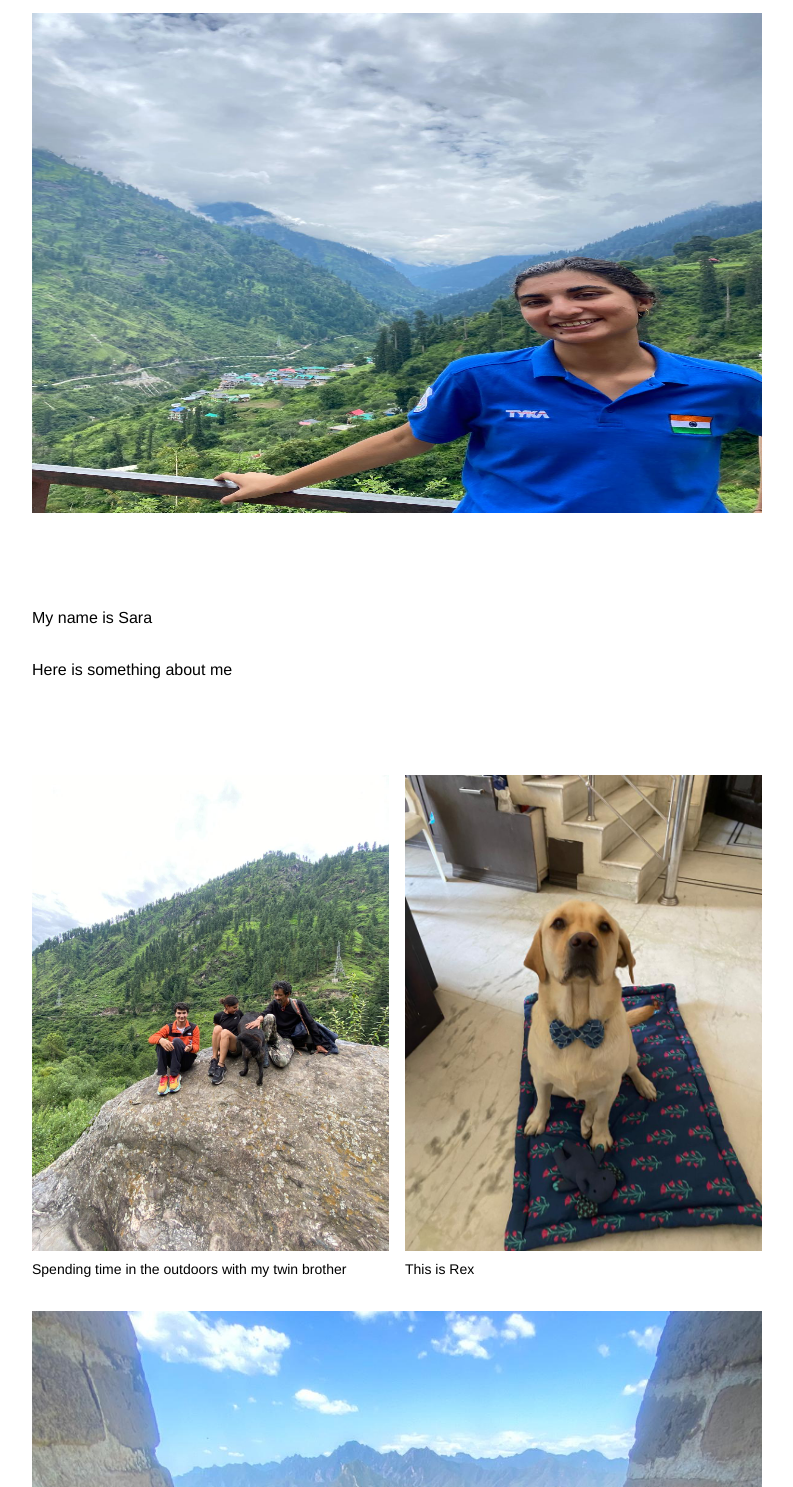
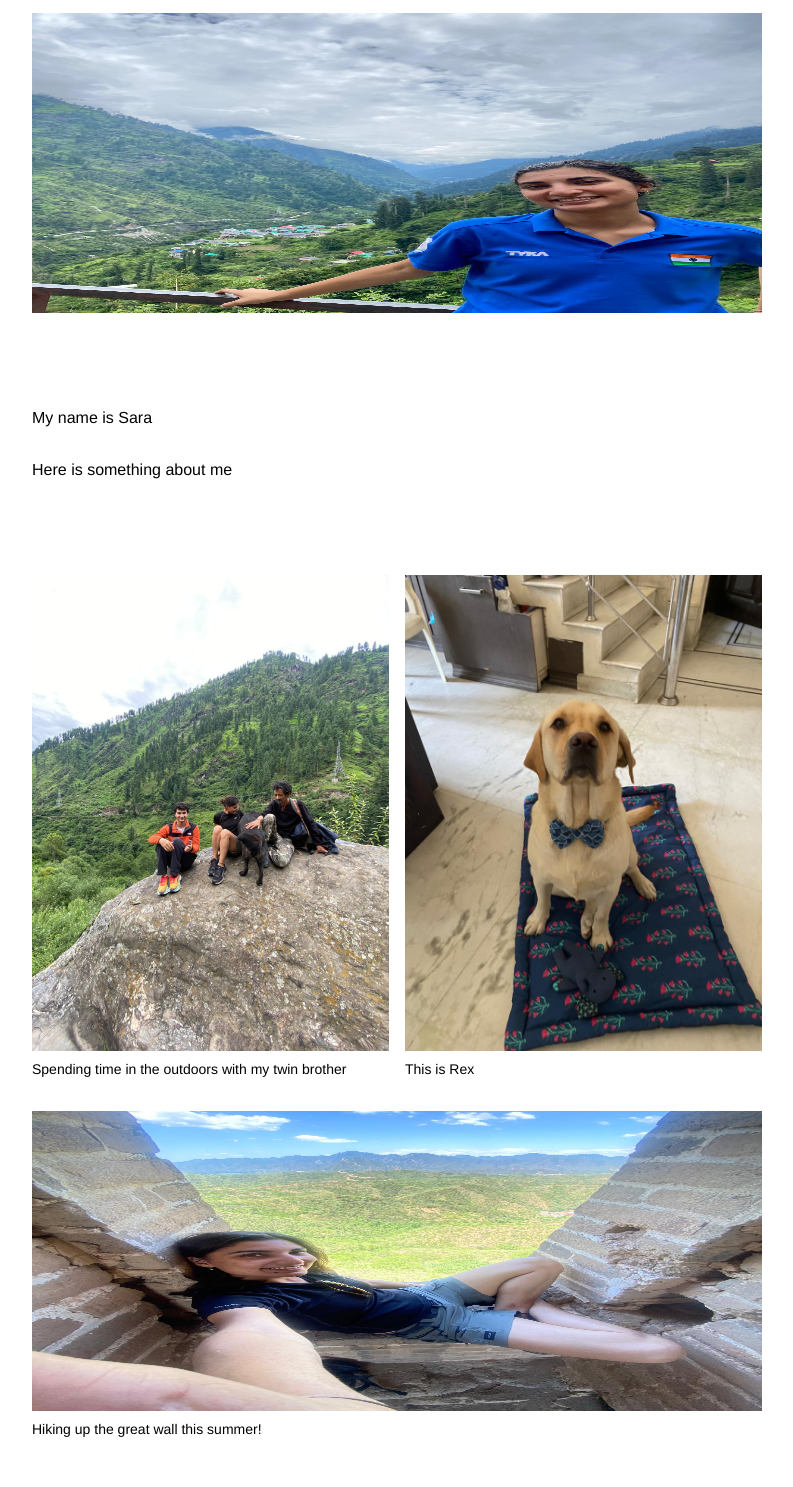
Before and after one commit to saradahiya/ps70-documentation, a plain HTML site: page project-pages/about-me.html in a window 1280 px wide. Shown: the part 273-1760 px from the top of the page, without its empty margins (243-1036 px from the left). Drawn offline with Linux system fonts and the light colour scheme.

Commit message:
size update

```diff
--- a/project-pages/about-me.html
+++ b/project-pages/about-me.html
@@ -69,7 +69,7 @@
             - Change "desktop.jpeg" to the image filename you uploaded in the assets/images folder.
           -->
         <div class="main-title">Hi! I am Sara</div>
-        <image class="project-header-image" src="../assets/images/sara-mountain.jpeg" style=" height: 500px;">
+        <image class="project-header-image" src="../assets/images/sara-mountain.jpeg" style=" height: 300px;">
       </div>
 
       <!-- PROJECT DETAILS -->
@@ -122,7 +122,7 @@
               <span class="image-caption">This is Rex</span>
             </div>
             <div class="gallery-image-container">
-              <img src="../assets/images/sara-greatwall.jpeg" class="gallery-image">
+              <img src="../assets/images/sara-greatwall.jpeg" class="gallery-image" style=" height: 300px;">
               <span class="image-caption">Hiking up the great wall this summer!</span>
             </div>
         </div>
```
